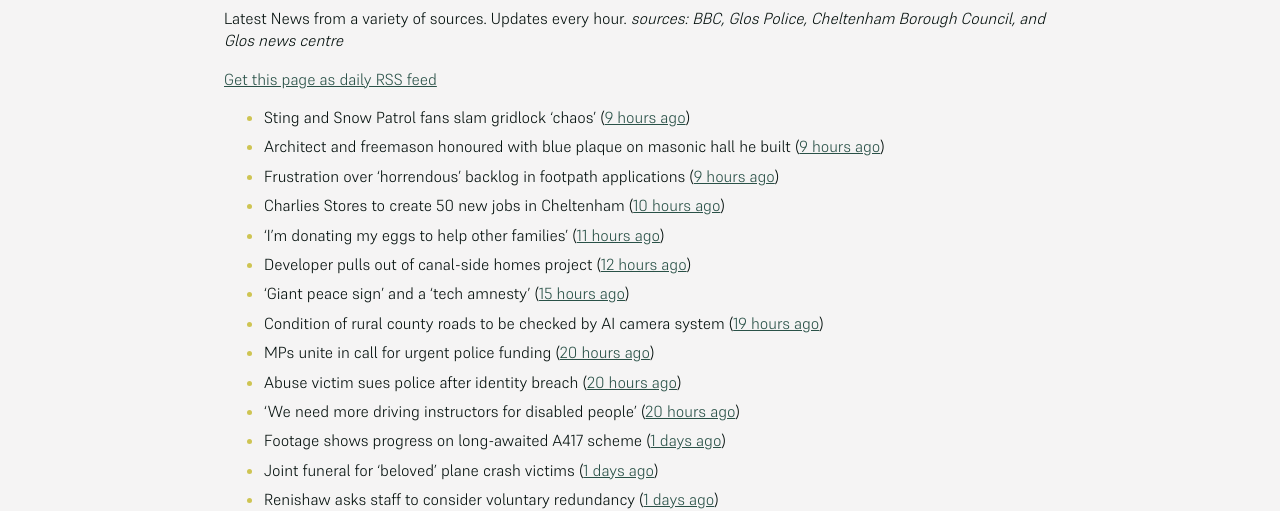
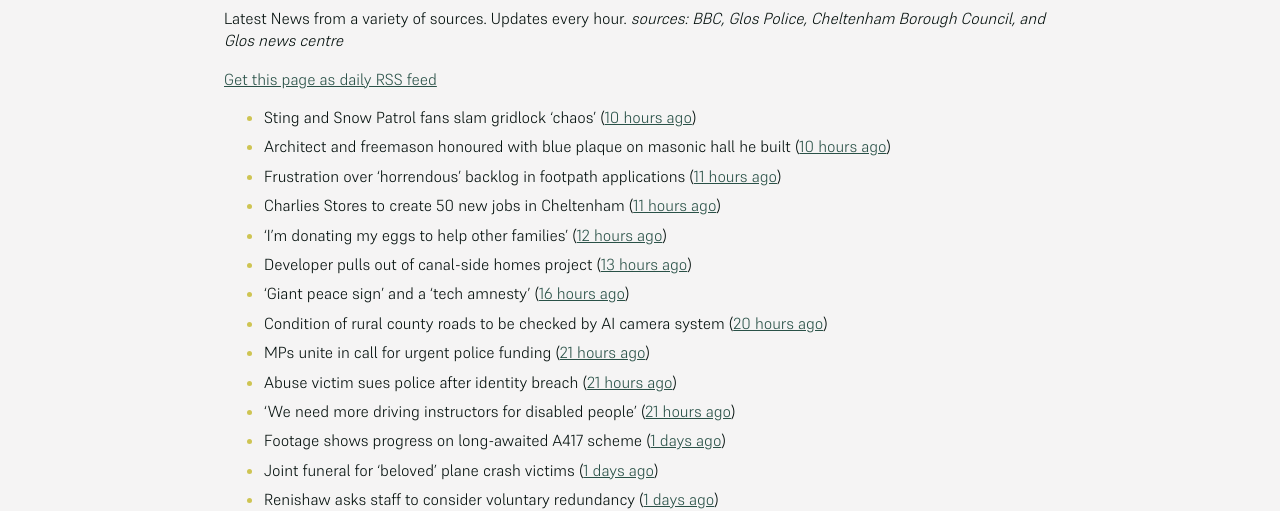
Before and after one commit to mat-0/cheltenham-open-data, a Jekyll site: the page built from _pages/news.md, in a window 1280 px wide. Shown: the part 266-777 px from the top of the page. Built offline with Jekyll 4.4.1, drawn with Linux system fonts in a browser that asks for light colours.

Commit message:
Updated 2025-06-20 02:29:21

```diff
--- a/_pages/news.md
+++ b/_pages/news.md
@@ -12,17 +12,17 @@ _sources: BBC, Glos Police, Cheltenham Borough Council, and Glos news centre_
 [Get this page as daily RSS feed](/daily.rss)
 
 <!-- news_marker starts -->
-- Sting and Snow Patrol fans slam gridlock 'chaos' ([9 hours ago](https://www.bbc.com/news/articles/cwygv0pqy74o))
-- Architect and freemason honoured with blue plaque on masonic hall he built ([9 hours ago](https://gloucesternewscentre.co.uk/architect-and-freemason-honoured-with-blue-plaque-on-masonic-hall-he-built/))
-- Frustration over ‘horrendous’ backlog in footpath applications ([9 hours ago](https://gloucesternewscentre.co.uk/frustration-over-horrendous-backlog-in-footpath-applications/))
-- Charlies Stores to create 50 new jobs in Cheltenham ([10 hours ago](https://gloucesternewscentre.co.uk/charlies-stores-to-create-50-new-jobs-in-cheltenham/))
-- 'I'm donating my eggs to help other families' ([11 hours ago](https://www.bbc.com/news/articles/c5y614jm758o))
-- Developer pulls out of canal-side homes project ([12 hours ago](https://www.bbc.com/news/articles/cwyxe24xr1jo))
-- 'Giant peace sign' and a 'tech amnesty' ([15 hours ago](https://www.bbc.com/news/articles/cglzk58j8jxo))
-- Condition of rural county roads to be checked by AI camera system ([19 hours ago](https://gloucesternewscentre.co.uk/condition-of-rural-county-roads-to-be-checked-by-ai-camera-system/))
-- MPs unite in call for urgent police funding ([20 hours ago](https://www.bbc.com/news/articles/cev0jk0v88do))
-- Abuse victim sues police after identity breach ([20 hours ago](https://www.bbc.com/news/articles/cdxk0x09k7qo))
-- 'We need more driving instructors for disabled people' ([20 hours ago](https://www.bbc.com/news/articles/cx27142pgn4o))
+- Sting and Snow Patrol fans slam gridlock 'chaos' ([10 hours ago](https://www.bbc.com/news/articles/cwygv0pqy74o))
+- Architect and freemason honoured with blue plaque on masonic hall he built ([10 hours ago](https://gloucesternewscentre.co.uk/architect-and-freemason-honoured-with-blue-plaque-on-masonic-hall-he-built/))
+- Frustration over ‘horrendous’ backlog in footpath applications ([11 hours ago](https://gloucesternewscentre.co.uk/frustration-over-horrendous-backlog-in-footpath-applications/))
+- Charlies Stores to create 50 new jobs in Cheltenham ([11 hours ago](https://gloucesternewscentre.co.uk/charlies-stores-to-create-50-new-jobs-in-cheltenham/))
+- 'I'm donating my eggs to help other families' ([12 hours ago](https://www.bbc.com/news/articles/c5y614jm758o))
+- Developer pulls out of canal-side homes project ([13 hours ago](https://www.bbc.com/news/articles/cwyxe24xr1jo))
+- 'Giant peace sign' and a 'tech amnesty' ([16 hours ago](https://www.bbc.com/news/articles/cglzk58j8jxo))
+- Condition of rural county roads to be checked by AI camera system ([20 hours ago](https://gloucesternewscentre.co.uk/condition-of-rural-county-roads-to-be-checked-by-ai-camera-system/))
+- MPs unite in call for urgent police funding ([21 hours ago](https://www.bbc.com/news/articles/cev0jk0v88do))
+- Abuse victim sues police after identity breach ([21 hours ago](https://www.bbc.com/news/articles/cdxk0x09k7qo))
+- 'We need more driving instructors for disabled people' ([21 hours ago](https://www.bbc.com/news/articles/cx27142pgn4o))
 - Footage shows progress on long-awaited A417 scheme ([1 days ago](https://www.bbc.com/news/articles/c628rjve01lo))
 - Joint funeral for 'beloved' plane crash victims ([1 days ago](https://www.bbc.com/news/articles/c4g8re3v64zo))
 - Renishaw asks staff to consider voluntary redundancy ([1 days ago](https://www.bbc.com/news/articles/cwykllmg8pvo))
```
Also changed, not shown: _data/flood.json (+4 -4 lines), index.md (+5 -5 lines).
